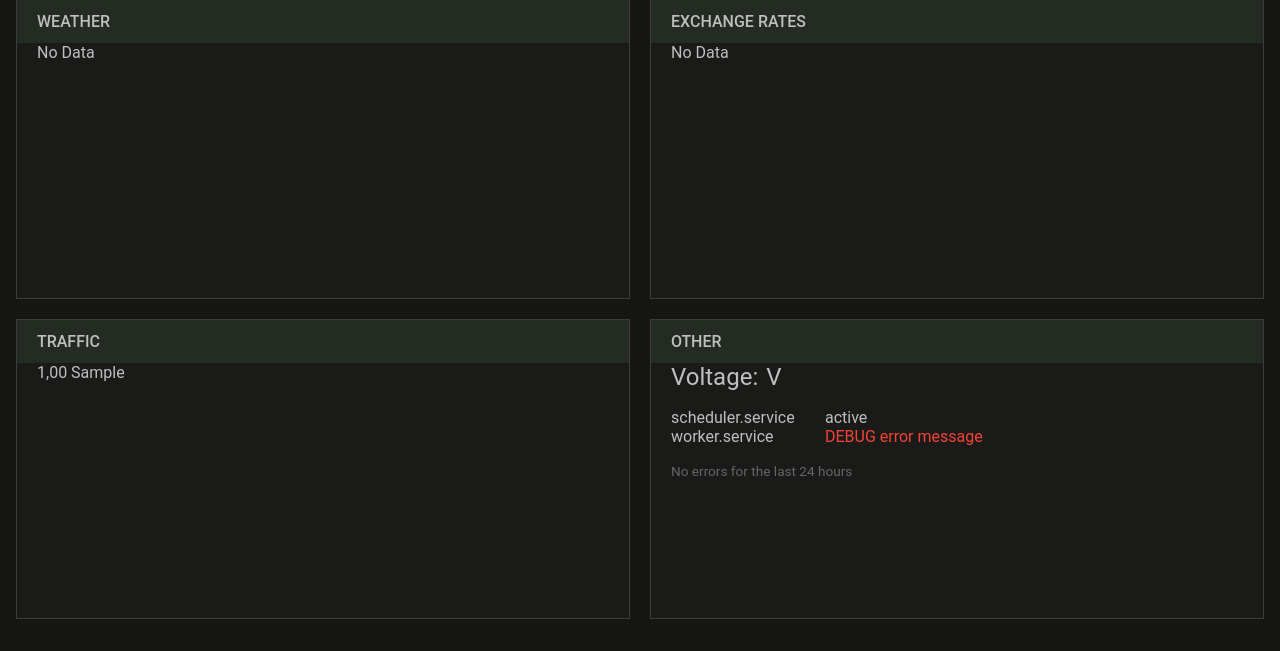
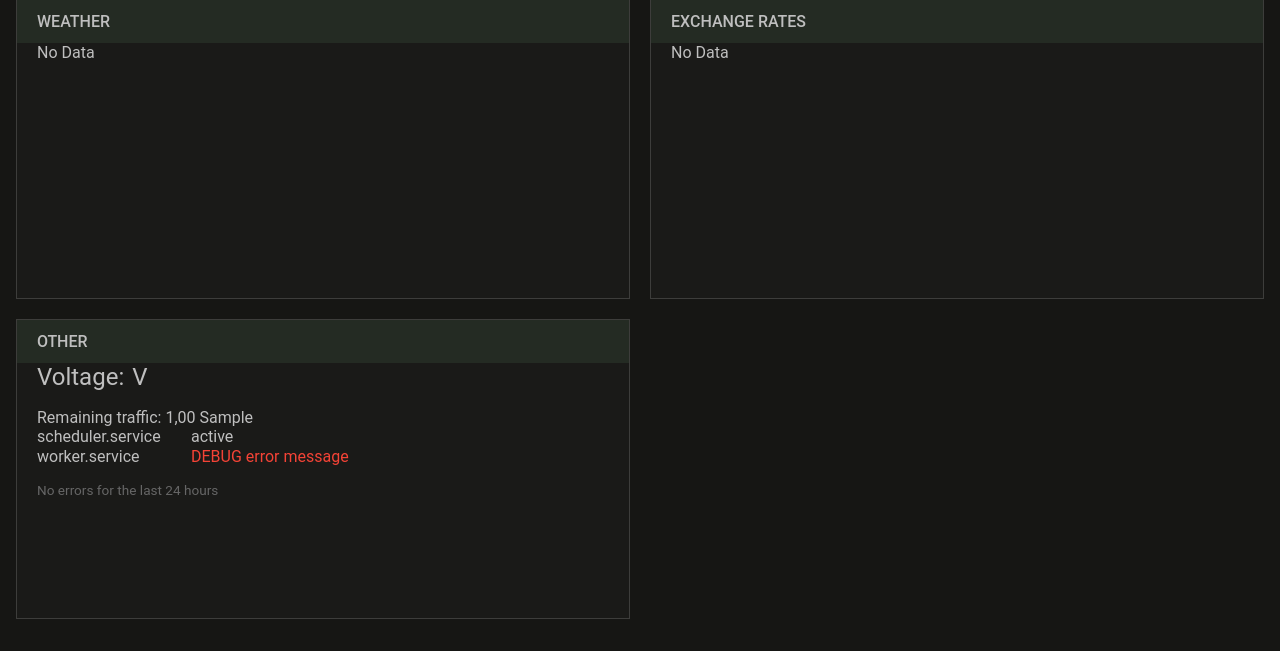
Before and after one commit to manti-by/odin, a Django app: page / in a window 1280 px wide. Shown: the part 404-1055 px from the top of the page. Run offline with Django 5.2, Linux system fonts and the light colour scheme; tables that the repository leaves empty hold one stand-in row (values such as "Sample post"); data that the repository does not hold is empty.

Commit message:
Minor fixes

```diff
--- a/odin/apps/provider/management/commands/fetch_traffic.py
+++ b/odin/apps/provider/management/commands/fetch_traffic.py
@@ -59,7 +59,7 @@ class Command(BaseCommand):
 
             if data_units and ";" in data_units:
                 unit, value = data_units.split(";", 1)
-                traffic = Traffic.objects.create(value=value, unit=unit.strip())
+                traffic = Traffic.objects.create(value=value.strip(), unit=unit.strip())
                 logger.info(f"Saved traffic data: {traffic}")
             else:
                 logger.warning(f"Unexpected data-units format: {data_units}")
--- a/odin/templates/index.html
+++ b/odin/templates/index.html
@@ -196,16 +196,6 @@
           {% endif %}
         </div>
       </div>
-      <div class="tile traffic">
-        <h2>{% translate "Traffic" %}</h2>
-        <div class="body">
-          {% if traffic %}
-            <div class="traffic-value">{{ traffic.value }} {{ traffic.unit }}</div>
-          {% else %}
-            <div>{% translate "No Data" %}</div>
-          {% endif %}
-        </div>
-      </div>
       <div class="tile errors">
         <h2>{% translate "Other" %}</h2>
         <div class="body">
@@ -213,6 +203,9 @@
             <span class="label">{% translate "Voltage" %}:</span>
             <span class="value">{{ voltage.voltage|floatformat:0 }} V</span>
           </div>
+          {% if traffic %}
+            <div class="traffic">{% translate "Remaining traffic" %}: {{ traffic.value }} {{ traffic.unit }}</div>
+          {% endif %}
           <div class="systemd-status">
             {% if systemd_status %}
               <ul>
```
